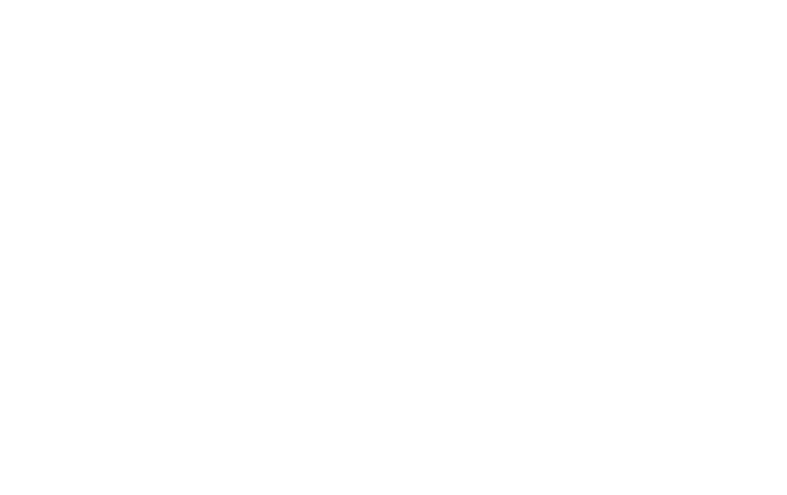
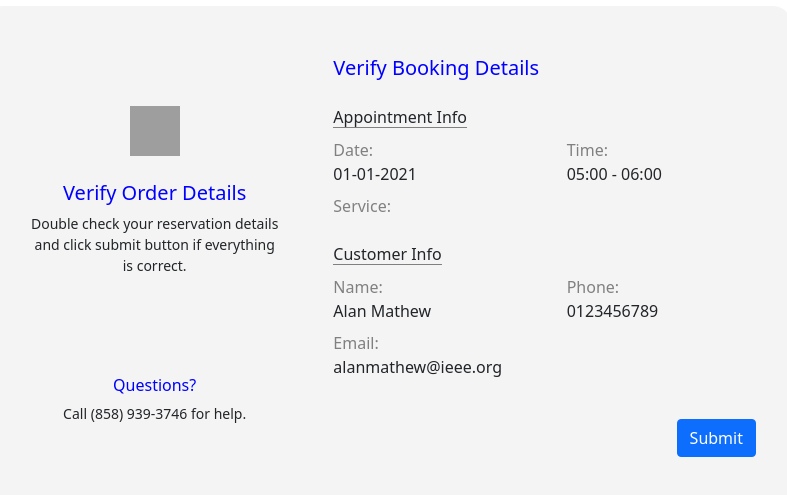
Before and after one commit to ForgottenTale/IEEE-site, a React (Create React App) app: page /verify in a window 1280 px wide. Shown: the part 129-624 px from the top of the page, without its empty margins (252-1039 px from the left). Built offline with nearby package versions, Linux system fonts and the light colour scheme; grey boxes are pictures that could not be loaded.

Commit message:
added state to every compenent execpt other info

```diff
--- a/src/components/New Appointment/App.js
+++ b/src/components/New Appointment/App.js
@@ -7,8 +7,8 @@
 import EventInfo from "./components/EventInfo";
 import OtherInfo from "./components/OtherInfo";
 import SupportInfo from "./components/SupportInfo";
-// import Verify from "./components/Verify";
-// import Confirmation from "./components/Confirmation";
+import Verify from "./components/Verify";
+import Confirmation from "./components/Confirmation";
 
 function App() {
 
@@ -34,12 +34,14 @@
           <EventInfo type={type} data={data} setData={setData} />
         </Route>
         <Route path="/other-info">
-          <OtherInfo type={type} data={data} setData={setData}/>
+          <OtherInfo type={type} data={data} setData={setData} />
         </Route>
-        <Route path="/support-info"><SupportInfo type={type} setData={setData} data={data}/></Route>
+        <Route path="/support-info"><SupportInfo type={type} setData={setData} data={data} /></Route>
 
-         {/*<Route path="/verify" component={Verify} />
-        <Route path="/confirmation" component={Confirmation} /> */}
+        <Route path="/verify" component={Verify} >
+          <Verify type={type} data={data} />
+        </Route>
+        <Route path="/confirmation" component={Confirmation} />
       </Switch>
     </Router>
   );
--- a/src/components/New Appointment/components/SupportInfo.js
+++ b/src/components/New Appointment/components/SupportInfo.js
@@ -1,8 +1,8 @@
-import React,{useState} from "react";
+import React, { useState } from "react";
 import { useHistory } from 'react-router-dom';
 
 
-function SupportInfo({type,data,setData}) {
+function SupportInfo({ type, data, setData }) {
   const history = useHistory();
 
   const [support, setSupport] = useState({
@@ -10,9 +10,9 @@
     deliveryType: "",
     remainder: "",
     comments: "",
-    purpose:"",
-    dimensions:"",
-    wordsCount:""
+    purpose: "",
+    dimensions: "",
+    wordsCount: ""
   });
 
   function nextButton() {
@@ -25,7 +25,11 @@
         comments: support.comments
       });
 
-    };
+        history.push("/verify")
+
+
+
+  };
 
   return (
     <div className="info-container row">
@@ -61,7 +65,7 @@
                 </div>
                 <div className="mb-4">
                   <label className="form-label">Purpose</label>
-                  <input type="text" className="form-control" name="purpose"  onChange={(e) => { setSupport({ ...support, purpose: e.target.value }) }} />
+                  <input type="text" className="form-control" name="purpose" onChange={(e) => { setSupport({ ...support, purpose: e.target.value }) }} />
                 </div>
                 <div className="mb-5">
                   <label className="form-label">
@@ -83,13 +87,13 @@
                     type="text"
                     className="form-control"
                     name="serviceName"
-                    value={type}
+                    value={data.type}
                     readOnly
                   />
                 </div>
 
                 {type === "Poster Design" ||
-                type === "Content Writing" ? (
+                  type === "Content Writing" ? (
                   type === "Poster Design" ? (
                     <div className="mb-4">
                       <label className="form-label">
@@ -146,7 +150,7 @@
 
             <button
               type="button"
-              onClick={() => history.push("/verify")}
+              onClick={() => nextButton()}
               className="btn btn-primary next-btn"
             >
               Next
@@ -190,7 +194,7 @@
                     type="text"
                     className="form-control"
                     name="serviceName"
-                    value={type}
+                    value={data.type}
                     readOnly
                   />
                 </div>
@@ -237,7 +241,7 @@
 
             <button
               type="button"
-              onClick={() => history.push("/verify")}
+              onClick={() => nextButton()}
               className="btn btn-primary next-btn"
             >
               Next
--- a/src/components/New Appointment/components/Verify.js
+++ b/src/components/New Appointment/components/Verify.js
@@ -1,8 +1,9 @@
 import React from "react";
-import { name } from "./Services";
-// import { service } from "./DateTime";
+import { useHistory } from 'react-router-dom';
 
-function Verify(props) {
+function Verify({type,data}) {
+  const history = useHistory();
+
   return (
     <div className="service-container row">
       <div className="select-service col-5">
@@ -29,7 +30,7 @@
             </div>
             <div className="mb-4">
               <p className="label">Service:</p>
-              <p>{service}</p>
+              <p>{data.type}</p>
             </div>
           </div>
 
@@ -62,21 +63,21 @@
           </div>
         </div>
 
-        {name === "online-meeting" || name === "publicity" ? (
+        {type=== "online-meeting" || type === "publicity" ? (
           <button
             type="button"
             className="back-btn"
-            onClick={() => props.history.push("/other-info")}
+            onClick={() => history.push("/other-info")}
           >
             Prev
           </button>
         ) : null}
 
-        {name === "intern-support" || name === "enotice" ? (
+        {type === "intern-support" ||type === "enotice" ? (
           <button
             type="button"
             className="back-btn"
-            onClick={() => props.history.push("/support-info")}
+            onClick={() =>history.push("/support-info")}
           >
             Prev
           </button>
@@ -85,7 +86,7 @@
         <button
           type="button"
           className="btn btn-primary submit-btn"
-          onClick={() => props.history.push("/confirmation")}
+          onClick={() => history.push("/confirmation")}
         >
           Submit
         </button>
```
